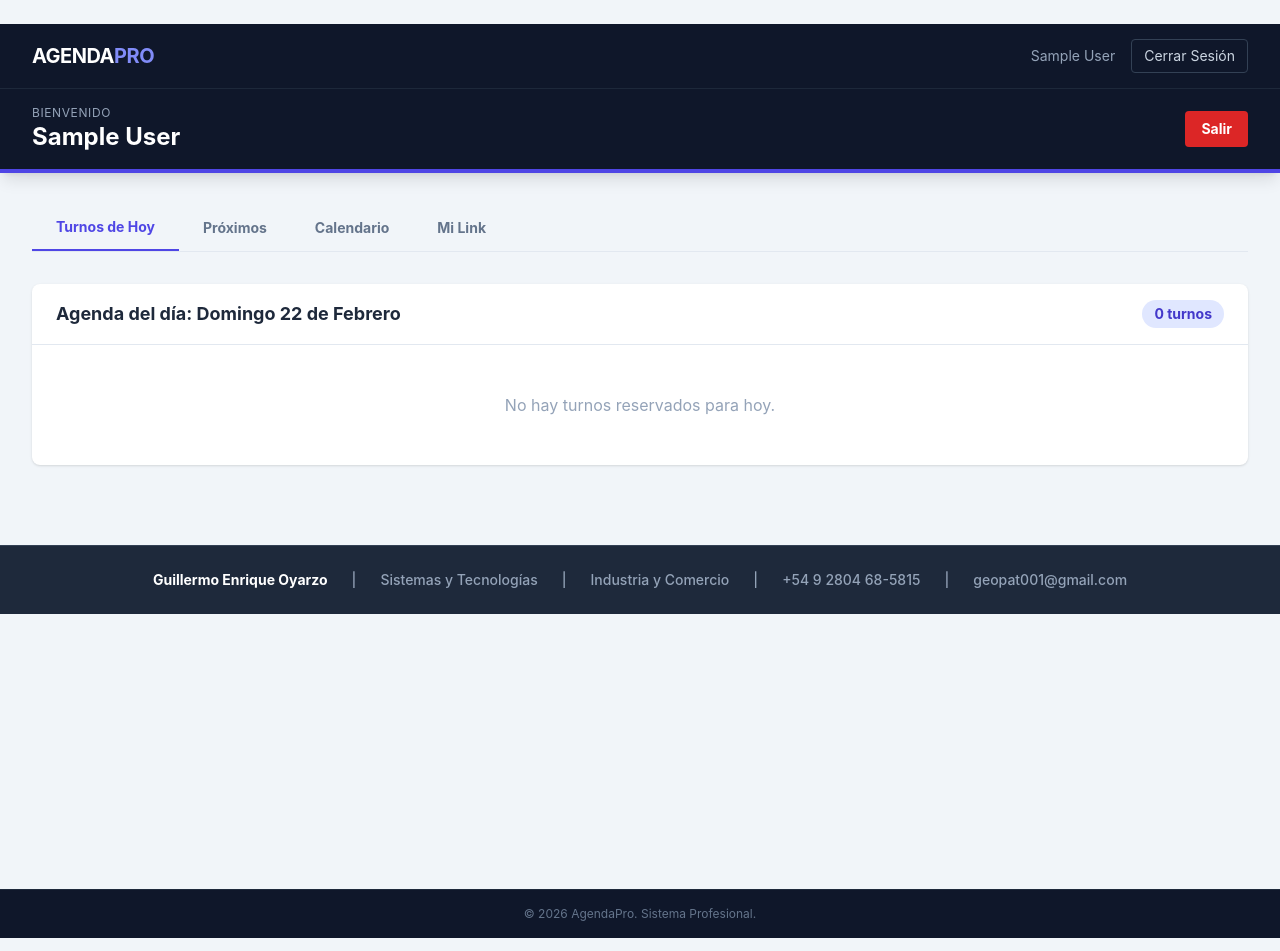
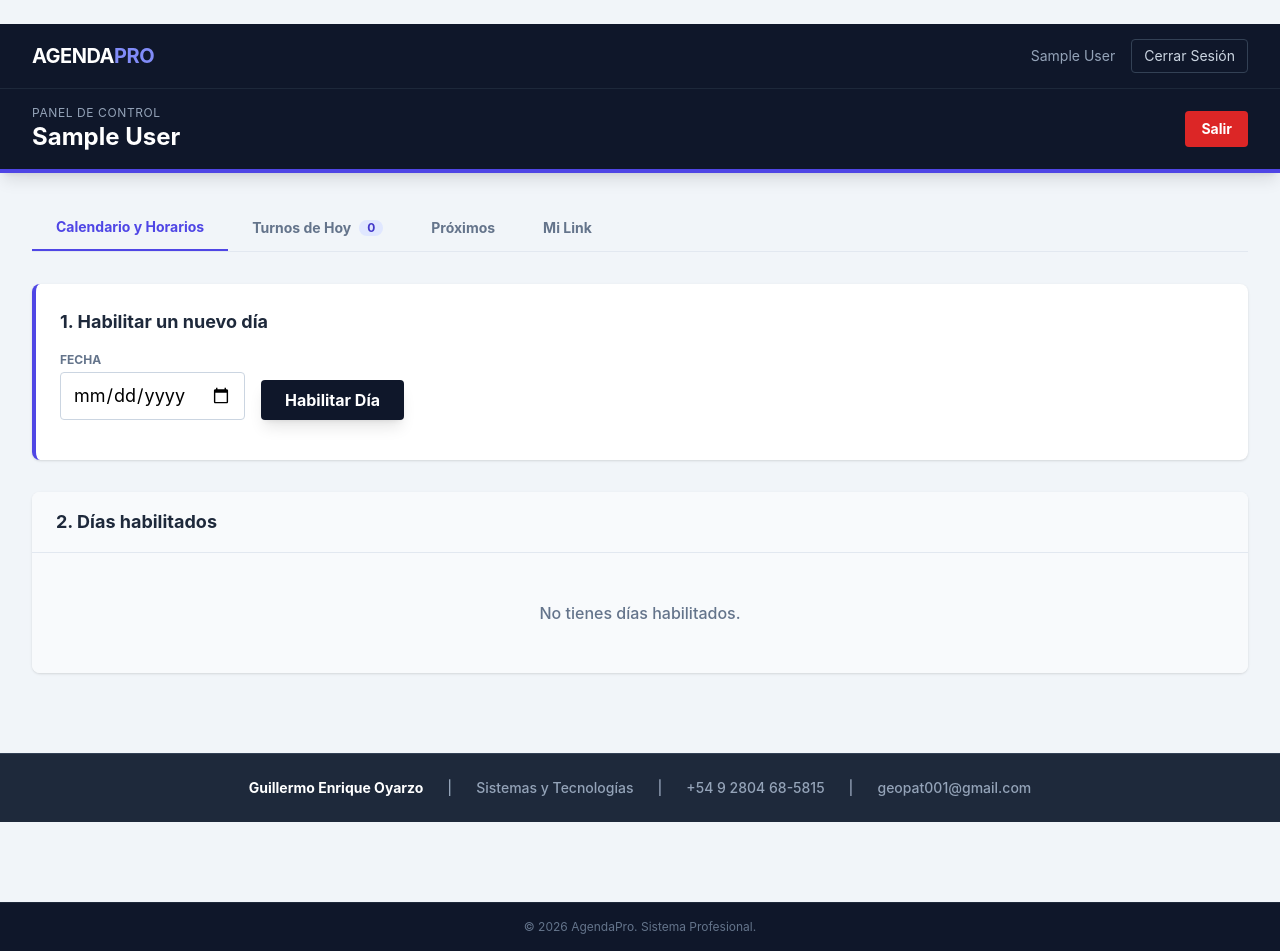
Before and after one commit to guille001-star/AgendaPro, a Flask app: page /dashboard/ in a window 1280 px wide. Run offline with Flask 3, Linux system fonts and the light colour scheme; a user stored in the database is signed in; tables that the repository leaves empty hold one stand-in row (values such as "Sample post"); some libraries are stand-ins or nearby versions.

Commit message:
Feature: Auto-refresh Dashboard cada 10 segundos + Calendario por defecto

```diff
--- a/app/routes/dashboard.py
+++ b/app/routes/dashboard.py
@@ -4,7 +4,9 @@ from app import db
 from app.models.appointment import Appointment
 from app.models.available_day import AvailableDay
 from datetime import date, datetime, timedelta
-from sqlalchemy import or_
+import csv
+from io import StringIO
+from flask import Response
 
 dashboard = Blueprint('dashboard', __name__)
 
@@ -13,36 +15,62 @@ dashboard = Blueprint('dashboard', __name__)
 def index():
     today = date.today()
 
-    # Turnos de HOY
     todays_appointments = Appointment.query.filter_by(
         professional_id=current_user.id,
         date=today,
         status='reservado'
     ).order_by(Appointment.time).all()
 
-    # Próximos turnos (LIMITADO A 4)
     upcoming_appointments = Appointment.query.filter(
         Appointment.professional_id == current_user.id,
         Appointment.status == 'reservado',
         Appointment.date > today
     ).order_by(Appointment.date, Appointment.time).limit(4).all()
 
-    # Días disponibles futuros
     enabled_days = AvailableDay.query.filter_by(
         professional_id=current_user.id
     ).filter(AvailableDay.date >= today).order_by(AvailableDay.date).limit(30).all()
-
-    # Calendario completo (para la pestaña)
-    calendar_days = AvailableDay.query.filter_by(
-        professional_id=current_user.id
-    ).filter(AvailableDay.date >= today - timedelta(days=30)).order_by(AvailableDay.date).all()
 
     return render_template('dashboard/index.html',
                            todays_appointments=todays_appointments,
                            upcoming_appointments=upcoming_appointments,
                            enabled_days=enabled_days,
-                           calendar_days=calendar_days,
                            today=today)
+
+# NUEVO: Endpoint para obtener datos en JSON (para el auto-refresh)
+@dashboard.route('/live-data')
+@login_required
+def live_data():
+    today = date.today()
+
+    todays = Appointment.query.filter_by(
+        professional_id=current_user.id,
+        date=today,
+        status='reservado'
+    ).order_by(Appointment.time).all()
+
+    upcoming = Appointment.query.filter(
+        Appointment.professional_id == current_user.id,
+        Appointment.status == 'reservado',
+        Appointment.date > today
+    ).order_by(Appointment.date, Appointment.time).limit(4).all()
+
+    return jsonify({
+        'todays': [{
+            'id': a.id,
+            'time': a.time.strftime('%H:%M'),
+            'name': a.client_name,
+            'phone': a.client_phone,
+            'notes': a.notes
+        } for a in todays],
+        'upcoming': [{
+            'id': a.id,
+            'date': a.date.strftime('%d/%m/%Y'),
+            'time': a.time.strftime('%H:%M'),
+            'name': a.client_name,
+            'phone': a.client_phone
+        } for a in upcoming]
+    })
 
 @dashboard.route('/available-day', methods=['POST'])
 @login_required
@@ -99,13 +127,9 @@ def cancel_appointment(appointment_id):
 @dashboard.route('/export-csv')
 @login_required
 def export_csv():
-    import csv
-    from io import StringIO
-    from flask import Response
-
     output = StringIO()
     writer = csv.writer(output)
-    writer.writerow(['Fecha', 'Hora', 'Paciente', 'Teléfono', 'Email', 'Notas', 'Estado'])
+    writer.writerow(['Fecha', 'Hora', 'Paciente', 'Telefono', 'Email', 'Notas', 'Estado'])
 
     appointments = Appointment.query.filter_by(professional_id=current_user.id).order_by(Appointment.date.desc()).all()
 
--- a/app/templates/dashboard/index.html
+++ b/app/templates/dashboard/index.html
@@ -1,40 +1,95 @@
 {% extends "base.html" %}
 {% block content %}
 <div class="bg-slate-100 min-h-screen pb-20">
-    <!-- Header Dashboard -->
     <header class="bg-slate-900 shadow-lg border-b-4 border-indigo-600 sticky top-0 z-40">
         <div class="max-w-7xl mx-auto px-4 sm:px-6 lg:px-8 py-4">
             <div class="flex justify-between items-center">
                 <div>
-                    <p class="text-xs text-slate-400 uppercase tracking-wider">Bienvenido</p>
+                    <p class="text-xs text-slate-400 uppercase tracking-wider">Panel de Control</p>
                     <h1 class="text-2xl font-bold text-white">{{ current_user.name }}</h1>
                 </div>
-                <div class="flex items-center gap-4">
-                    <!-- Eliminado link problematico de contraseña -->
-                    <a href="{{ url_for('auth.logout') }}" class="bg-red-600 text-white text-sm font-bold py-2 px-4 rounded hover:bg-red-700 transition">Salir</a>
-                </div>
+                <a href="{{ url_for('auth.logout') }}" class="bg-red-600 text-white text-sm font-bold py-2 px-4 rounded hover:bg-red-700 transition">Salir</a>
             </div>
         </div>
     </header>
 
     <main class="max-w-7xl mx-auto px-4 sm:px-6 lg:px-8 py-8">
-        <!-- Tabs de Navegación -->
+        <!-- Tabs -->
         <div class="flex border-b border-slate-200 mb-8 overflow-x-auto">
-            <button onclick="switchTab('hoy')" id="btn-hoy" class="tab-btn px-6 py-3 text-sm font-bold text-indigo-600 border-b-2 border-indigo-600 whitespace-nowrap">Turnos de Hoy</button>
+            <button onclick="switchTab('calen')" id="btn-calen" class="tab-btn px-6 py-3 text-sm font-bold text-indigo-600 border-b-2 border-indigo-600 whitespace-nowrap">Calendario y Horarios</button>
+            <button onclick="switchTab('hoy')" id="btn-hoy" class="tab-btn px-6 py-3 text-sm font-bold text-slate-500 hover:text-slate-700 whitespace-nowrap flex items-center gap-2">
+                Turnos de Hoy <span id="today-badge" class="bg-indigo-100 text-indigo-700 text-xs px-2 rounded-full">{{ todays_appointments|length }}</span>
+            </button>
             <button onclick="switchTab('proxi')" id="btn-proxi" class="tab-btn px-6 py-3 text-sm font-bold text-slate-500 hover:text-slate-700 whitespace-nowrap">Próximos</button>
-            <button onclick="switchTab('calen')" id="btn-calen" class="tab-btn px-6 py-3 text-sm font-bold text-slate-500 hover:text-slate-700 whitespace-nowrap">Calendario</button>
             <button onclick="switchTab('link')" id="btn-link" class="tab-btn px-6 py-3 text-sm font-bold text-slate-500 hover:text-slate-700 whitespace-nowrap">Mi Link</button>
         </div>
 
-        <!-- TAB 1: Turnos de Hoy -->
-        <div id="tab-hoy" class="tab-content">
+        <!-- TAB CALENDARIO (DEFAULT) -->
+        <div id="tab-calen" class="tab-content">
+            <div class="bg-white p-6 rounded-lg shadow mb-8 border-l-4 border-indigo-600">
+                <h3 class="text-lg font-bold mb-4 text-slate-800">1. Habilitar un nuevo día</h3>
+                <form action="{{ url_for('dashboard.add_available_day') }}" method="POST" class="flex gap-4 items-end flex-wrap">
+                    <div>
+                        <label class="block text-xs font-bold text-slate-500 mb-1">FECHA</label>
+                        <input type="date" name="date" required class="border border-slate-300 rounded px-3 py-2 focus:ring-2 focus:ring-indigo-500 focus:outline-none text-lg">
+                    </div>
+                    <button type="submit" class="bg-slate-900 text-white font-bold py-2 px-6 rounded hover:bg-slate-700 transition shadow-lg">Habilitar Día</button>
+                </form>
+            </div>
+
+            <div class="bg-white rounded-lg shadow overflow-hidden">
+                <div class="px-6 py-4 border-b border-slate-200 bg-slate-50">
+                    <h3 class="text-lg font-bold text-slate-800">2. Días habilitados</h3>
+                </div>
+                {% if enabled_days %}
+                <ul class="divide-y divide-slate-200">
+                    {% for day in enabled_days %}
+                    <li class="p-4 flex flex-col md:flex-row justify-between items-start md:items-center gap-4 bg-white hover:bg-slate-50 transition">
+                        <div class="flex items-center gap-3">
+                            <div class="bg-indigo-100 text-indigo-700 font-bold p-3 rounded-lg text-center min-w-[60px]">
+                                <span class="block text-2xl">{{ day.date.day }}</span>
+                                <span class="block text-xs uppercase">{{ day.date.strftime('%b') }}</span>
+                            </div>
+                            <div>
+                                <span class="font-bold text-slate-800 block">{{ day.date|format_date }}</span>
+                                {% if day.start_time %}
+                                    <span class="text-green-600 font-semibold text-sm flex items-center gap-1 mt-1">
+                                        {{ day.start_time.strftime('%H:%M') }} - {{ day.end_time.strftime('%H:%M') }}
+                                    </span>
+                                {% else %}
+                                    <span class="text-orange-500 font-semibold text-xs mt-1 block">⚠ Horario sin definir</span>
+                                {% endif %}
+                            </div>
+                        </div>
+                        <div class="flex items-center gap-4 flex-wrap w-full md:w-auto">
+                            <form action="{{ url_for('dashboard.set_hours', day_id=day.id) }}" method="POST" class="flex items-center gap-2 flex-1 md:flex-none">
+                                <input type="time" name="start_time" value="{{ day.start_time.strftime('%H:%M') if day.start_time else '09:00' }}" class="border rounded px-2 py-1 text-sm w-20">
+                                <input type="time" name="end_time" value="{{ day.end_time.strftime('%H:%M') if day.end_time else '18:00' }}" class="border rounded px-2 py-1 text-sm w-20">
+                                <button type="submit" class="bg-indigo-600 text-white text-xs py-1 px-3 rounded hover:bg-indigo-700 font-bold">Guardar</button>
+                            </form>
+                            <form action="{{ url_for('dashboard.toggle_availability', day_id=day.id) }}" method="POST">
+                                <button type="submit" class="text-red-500 text-xs font-bold hover:text-red-700 border border-red-200 rounded px-3 py-1 hover:bg-red-50">Quitar</button>
+                            </form>
+                        </div>
+                    </li>
+                    {% endfor %}
+                </ul>
+                {% else %}
+                <div class="p-12 text-center bg-slate-50">
+                    <p class="text-slate-500 font-medium">No tienes días habilitados.</p>
+                </div>
+                {% endif %}
+            </div>
+        </div>
+
+        <!-- TAB HOY (CON AUTO-REFRESH) -->
+        <div id="tab-hoy" class="tab-content hidden">
             <div class="bg-white shadow rounded-lg overflow-hidden">
                 <div class="px-6 py-4 border-b border-slate-200 flex justify-between items-center">
                     <h2 class="text-lg font-bold text-slate-800">Agenda del día: {{ today|format_date }}</h2>
-                    <span class="bg-indigo-100 text-indigo-700 py-1 px-3 rounded-full text-sm font-bold">{{ todays_appointments|length }} turnos</span>
+                    <span id="today-count" class="bg-indigo-100 text-indigo-700 py-1 px-3 rounded-full text-sm font-bold">{{ todays_appointments|length }} turnos</span>
                 </div>
-                {% if todays_appointments %}
-                <ul class="divide-y divide-slate-200">
+                <ul id="list-today" class="divide-y divide-slate-200">
                     {% for apt in todays_appointments %}
                     <li class="p-4 flex justify-between items-center hover:bg-slate-50 transition">
                         <div class="flex items-center gap-4">
@@ -53,22 +108,19 @@
                     </li>
                     {% endfor %}
                 </ul>
-                {% else %}
-                <div class="p-12 text-center">
+                <div id="empty-today" class="{% if todays_appointments %}hidden{% endif %} p-12 text-center">
                     <p class="text-slate-400">No hay turnos reservados para hoy.</p>
                 </div>
-                {% endif %}
             </div>
         </div>
 
-        <!-- TAB 2: Próximos (Limitado) -->
+        <!-- TAB PROXIMOS -->
         <div id="tab-proxi" class="tab-content hidden">
             <div class="bg-white shadow rounded-lg overflow-hidden">
                 <div class="px-6 py-4 border-b border-slate-200">
-                    <h2 class="text-lg font-bold text-slate-800">Próximos Turnos (Mostrando 4)</h2>
+                    <h2 class="text-lg font-bold text-slate-800">Próximos Turnos</h2>
                 </div>
-                {% if upcoming_appointments %}
-                <ul class="divide-y divide-slate-200">
+                <ul id="list-upcoming" class="divide-y divide-slate-200">
                     {% for apt in upcoming_appointments %}
                     <li class="p-4 flex justify-between items-center">
                         <div>
@@ -79,93 +131,32 @@
                     </li>
                     {% endfor %}
                 </ul>
-                <div class="p-4 bg-slate-50 border-t text-center">
-                    <button onclick="switchTab('calen')" class="text-indigo-600 font-bold text-sm hover:text-indigo-800">
-                        Ver todos en el Calendario completo →
-                    </button>
+                <div id="empty-upcoming" class="{% if upcoming_appointments %}hidden{% endif %} p-12 text-center">
+                    <p class="text-slate-400">No hay turnos futuros.</p>
                 </div>
-                {% else %}
-                <div class="p-12 text-center"><p class="text-slate-400">No hay turnos futuros.</p></div>
-                {% endif %}
             </div>
         </div>
 
-        <!-- TAB 3: Calendario Completo -->
-        <div id="tab-calen" class="tab-content hidden">
-             <!-- Habilitar Días -->
-            <div class="bg-white p-6 rounded-lg shadow mb-8">
-                <h3 class="text-lg font-bold mb-4 text-slate-800">1. Habilitar Día</h3>
-                <form action="{{ url_for('dashboard.add_available_day') }}" method="POST" class="flex gap-4 items-end flex-wrap">
-                    <div>
-                        <label class="block text-xs font-bold text-slate-500 mb-1">FECHA</label>
-                        <input type="date" name="date" required class="border border-slate-300 rounded px-3 py-2 focus:ring-2 focus:ring-indigo-500 focus:outline-none">
-                    </div>
-                    <button type="submit" class="bg-slate-900 text-white font-bold py-2 px-6 rounded hover:bg-slate-700 transition">Agregar</button>
-                </form>
-            </div>
-
-            <!-- Lista Días Habilitados -->
-            <div class="bg-white rounded-lg shadow overflow-hidden">
-                <div class="px-6 py-4 border-b border-slate-200">
-                    <h3 class="text-lg font-bold text-slate-800">2. Configurar Horarios</h3>
-                </div>
-                <ul class="divide-y divide-slate-200">
-                    {% for day in enabled_days %}
-                    <li class="p-4 flex flex-col md:flex-row justify-between items-start md:items-center gap-4 bg-white hover:bg-slate-50 transition">
-                        <div>
-                            <span class="font-bold text-slate-800">{{ day.date|format_date }}</span>
-                            {% if day.start_time %}
-                                <span class="ml-2 text-green-600 font-semibold text-sm">
-                                    ({{ day.start_time.strftime('%H:%M') }} - {{ day.end_time.strftime('%H:%M') }})
-                                </span>
-                            {% else %}
-                                <span class="ml-2 text-orange-500 font-semibold text-sm">(Horario sin definir)</span>
-                            {% endif %}
-                        </div>
-                        <div class="flex items-center gap-4 flex-wrap">
-                            <form action="{{ url_for('dashboard.set_hours', day_id=day.id) }}" method="POST" class="flex items-center gap-2">
-                                <input type="time" name="start_time" value="{{ day.start_time.strftime('%H:%M') if day.start_time else '09:00' }}" class="border rounded px-2 py-1 text-sm">
-                                <input type="time" name="end_time" value="{{ day.end_time.strftime('%H:%M') if day.end_time else '18:00' }}" class="border rounded px-2 py-1 text-sm">
-                                <button type="submit" class="bg-indigo-600 text-white text-xs py-1 px-3 rounded hover:bg-indigo-700">Guardar</button>
-                            </form>
-                            <form action="{{ url_for('dashboard.toggle_availability', day_id=day.id) }}" method="POST">
-                                <button type="submit" class="text-red-500 text-xs font-bold hover:text-red-700">Eliminar</button>
-                            </form>
-                        </div>
-                    </li>
-                    {% endfor %}
-                </ul>
-            </div>
-        </div>
-
-        <!-- TAB 4: Mi Link y Exportar -->
+        <!-- TAB LINK -->
         <div id="tab-link" class="tab-content hidden">
             <div class="grid md:grid-cols-2 gap-8">
                 <div class="bg-white p-6 rounded-lg shadow">
                     <h3 class="text-lg font-bold mb-4 text-slate-800">Tu Link de Reserva</h3>
-                    <p class="text-slate-500 text-sm mb-4">Comparte este link o el código QR con tus pacientes.</p>
                     <input type="text" readonly value="{{ request.host_url }}agenda/{{ current_user.slug }}" class="w-full bg-slate-100 border border-slate-200 rounded px-4 py-3 font-mono text-sm text-slate-600 mb-4" id="myLink">
                     <button onclick="copyLink()" class="w-full bg-indigo-600 text-white font-bold py-3 rounded hover:bg-indigo-700 transition">Copiar Link</button>
-
-                    <!-- QR Code Generator -->
                     <div class="mt-6 text-center">
                         <img src="https://api.qrserver.com/v1/create-qr-code/?size=180x180&data={{ request.host_url }}agenda/{{ current_user.slug }}" alt="QR" class="mx-auto rounded shadow-md">
-                        <p class="text-xs text-slate-400 mt-2">Escanea para reservar</p>
                     </div>
                 </div>
-
                 <div class="bg-white p-6 rounded-lg shadow">
-                    <h3 class="text-lg font-bold mb-4 text-slate-800">Respaldo de Datos</h3>
-                    <p class="text-slate-500 text-sm mb-4">Descarga todos tus turnos en formato Excel/CSV.</p>
-                    <a href="{{ url_for('dashboard.export_csv') }}" class="block w-full bg-green-600 text-white text-center font-bold py-3 rounded hover:bg-green-700 transition">
-                        Exportar Agenda (CSV)
-                    </a>
+                    <h3 class="text-lg font-bold mb-4 text-slate-800">Respaldo</h3>
+                    <a href="{{ url_for('dashboard.export_csv') }}" class="block w-full bg-green-600 text-white text-center font-bold py-3 rounded hover:bg-green-700 transition">Exportar CSV</a>
                 </div>
             </div>
         </div>
     </main>
 
-    <!-- FOOTER PROFESIONAL -->
+    <!-- FOOTER -->
     <footer class="bg-slate-800 text-slate-400 py-6 mt-12 border-t border-slate-700">
         <div class="max-w-7xl mx-auto px-4 text-center">
             <div class="flex flex-col md:flex-row justify-center items-center gap-2 md:gap-6 text-sm font-medium">
@@ -173,29 +164,23 @@
                 <span class="hidden md:inline">|</span>
                 <span>Sistemas y Tecnologías</span>
                 <span class="hidden md:inline">|</span>
-                <span>Industria y Comercio</span>
-                <span class="hidden md:inline">|</span>
                 <a href="https://wa.me/5492804685815" target="_blank" class="hover:text-green-400 transition">+54 9 2804 68-5815</a>
                 <span class="hidden md:inline">|</span>
                 <a href="mailto:geopat001@gmail.com" class="hover:text-indigo-400 transition">geopat001@gmail.com</a>
             </div>
         </div>
     </footer>
-
 </div>
 
 <script>
+    // --- Lógica de Pestañas ---
     function switchTab(tabId) {
-        // Ocultar todo
         document.querySelectorAll('.tab-content').forEach(el => el.classList.add('hidden'));
-        // Limpiar botones activos
         document.querySelectorAll('.tab-btn').forEach(el => {
             el.classList.remove('text-indigo-600', 'border-b-2', 'border-indigo-600');
             el.classList.add('text-slate-500');
         });
-        // Mostrar tab actual
         document.getElementById('tab-' + tabId).classList.remove('hidden');
-        // Activar boton
         const btn = document.getElementById('btn-' + tabId);
         btn.classList.remove('text-slate-500');
         btn.classList.add('text-indigo-600', 'border-b-2', 'border-indigo-600');
@@ -204,9 +189,62 @@
     function copyLink() {
         var copyText = document.getElementById("myLink");
         copyText.select();
-        copyText.setSelectionRange(0, 99999);
-        navigator.clipboard.writeText(copyText.value);
-        alert("Link copiado: " + copyText.value);
+        document.execCommand("copy");
+        alert("Link copiado!");
     }
+
+    // --- AUTO-REFRESH LOGIC (MAGIA) ---
+    // Cada 10 segundos consulta al servidor si hay cambios
+    setInterval(function() {
+        fetch('/dashboard/live-data')
+            .then(response => response.json())
+            .then(data => {
+                // Actualizar badge del header
+                document.getElementById('today-badge').innerText = data.todays.length;
+                document.getElementById('today-count').innerText = data.todays.length + " turnos";
+
+                // Actualizar lista de HOY
+                const listToday = document.getElementById('list-today');
+                const emptyToday = document.getElementById('empty-today');
+
+                if(data.todays.length > 0){
+                    listToday.innerHTML = data.todays.map(apt => `
+                        <li class="p-4 flex justify-between items-center hover:bg-slate-50 transition">
+                            <div class="flex items-center gap-4">
+                                <span class="bg-indigo-600 text-white py-2 px-4 rounded font-mono font-bold text-lg">${apt.time}</span>
+                                <div>
+                                    <p class="font-semibold text-slate-800">${apt.name}</p>
+                                    <p class="text-sm text-slate-500">${apt.phone}</p>
+                                </div>
+                            </div>
+                        </li>
+                    `).join('');
+                    emptyToday.classList.add('hidden');
+                } else {
+                    listToday.innerHTML = '';
+                    emptyToday.classList.remove('hidden');
+                }
+
+                // Actualizar lista de PRÓXIMOS
+                const listUpcoming = document.getElementById('list-upcoming');
+                const emptyUpcoming = document.getElementById('empty-upcoming');
+
+                if(data.upcoming.length > 0){
+                    listUpcoming.innerHTML = data.upcoming.map(apt => `
+                         <li class="p-4 flex justify-between items-center">
+                            <div>
+                                <p class="font-semibold text-slate-800">${apt.name}</p>
+                                <p class="text-sm text-slate-500">${apt.date} a las ${apt.time}</p>
+                            </div>
+                            <span class="text-sm text-slate-400">${apt.phone}</span>
+                        </li>
+                    `).join('');
+                    emptyUpcoming.classList.add('hidden');
+                } else {
+                    listUpcoming.innerHTML = '';
+                    emptyUpcoming.classList.remove('hidden');
+                }
+            });
+    }, 10000); // 10000ms = 10 segundos
 </script>
 {% endblock %}
```
